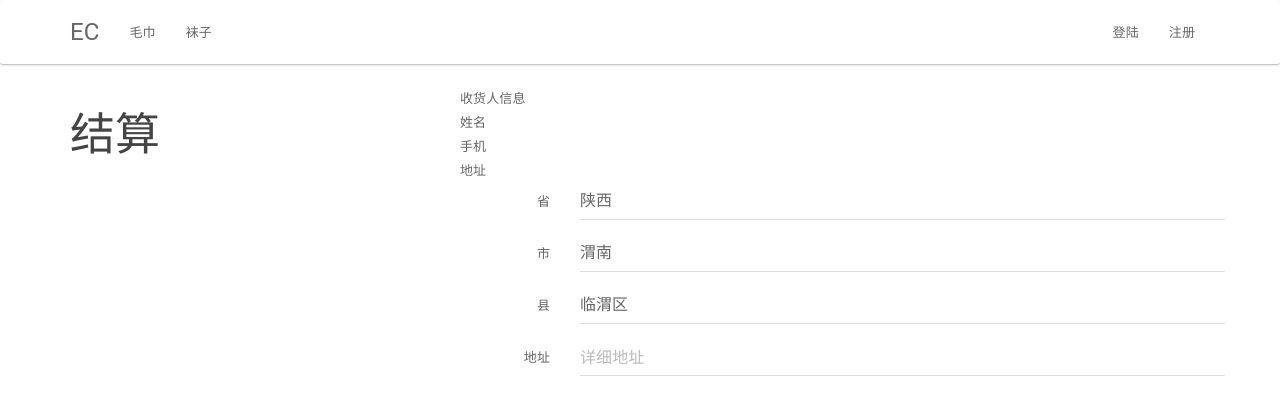
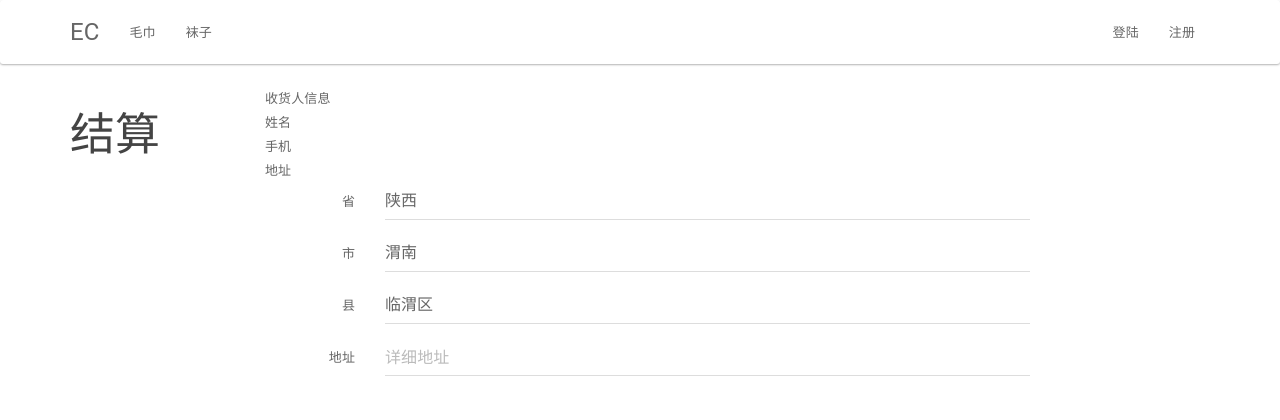
Before and after one commit to willsparrow/fec, a Django app: template apps/ec/templates/ec/checkout.html in a window 1280 px wide. Shown: the top 420 px of the page. Run offline with Django 3.2, Linux system fonts and the light colour scheme; the template is opened without the code that fills it, so the values that code supplies are empty; some libraries are stand-ins or nearby versions.

Commit message:
checkout
checkout

```diff
--- a/apps/ec/templates/ec/checkout.html
+++ b/apps/ec/templates/ec/checkout.html
@@ -3,7 +3,7 @@
 {% block checkout %}
     <div class="container checkout">
         <div class="row">
-            <div class="col-md-4"><h2>结算</h2></div>
+            <div class="col-md-2"><h2>结算</h2></div>
             <div class="col-md-8">
                 <form class="form-horizontal">
                     <fieldset>
```
Also changed, not shown: 1 other file.
